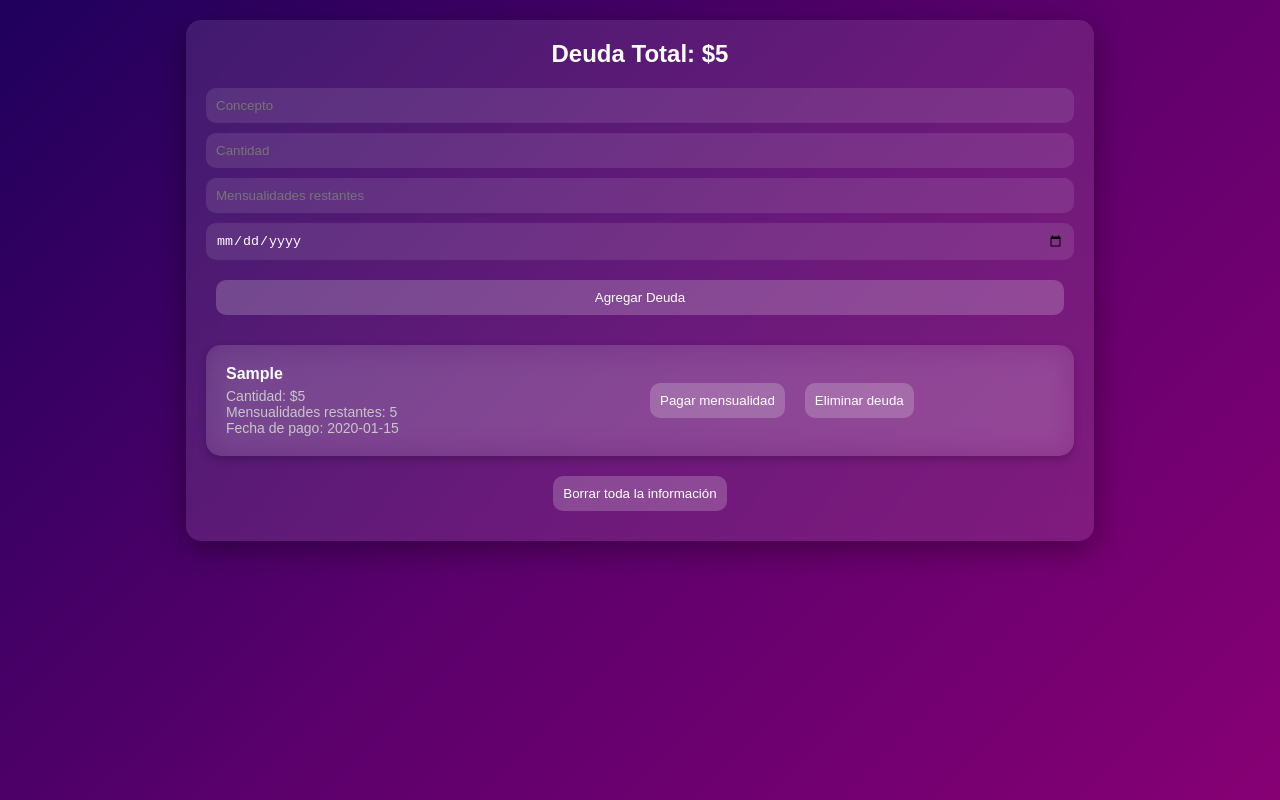
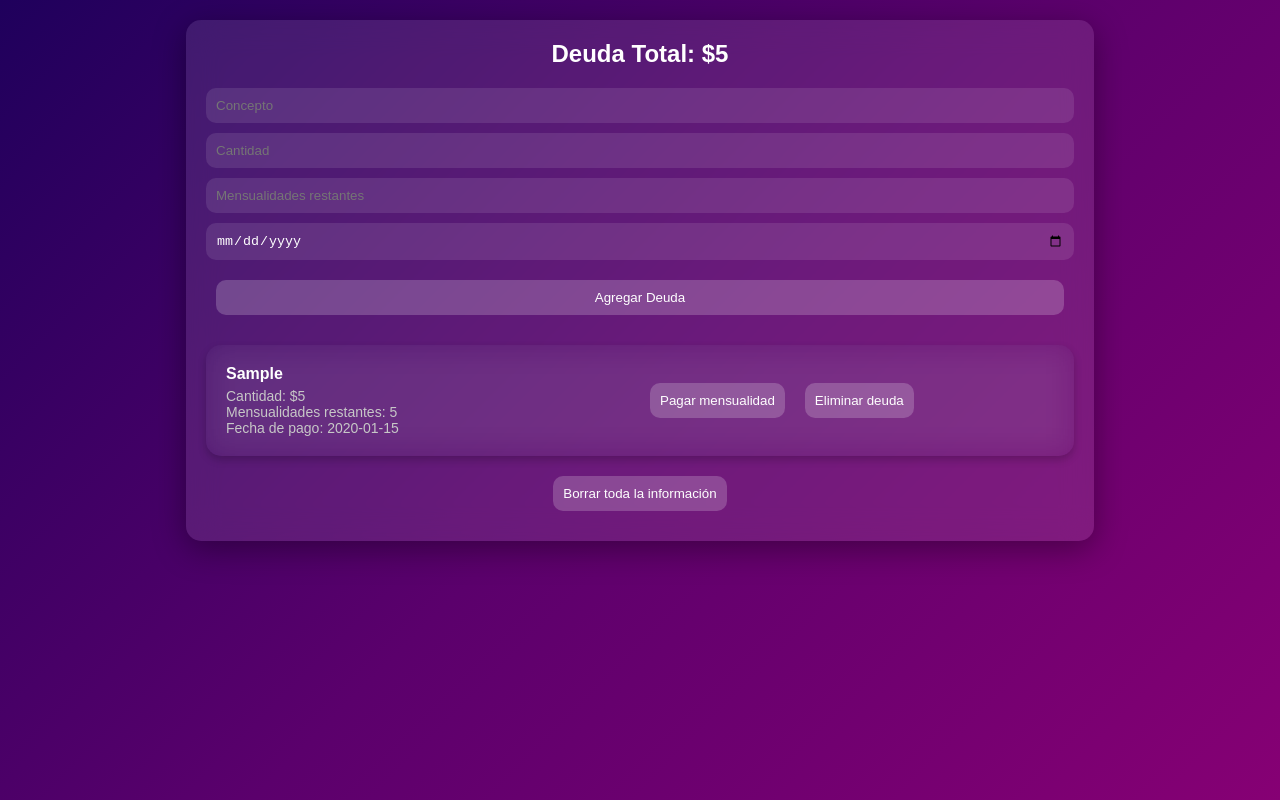
Before and after one commit to alex-stampede/Debt-tracker, a plain HTML site: page index.html in a window 1280 px wide. Both pictures are taken after typing "Sample", "5", "5", "2020-01-15" into the empty fields and a click on the button "Agregar Deuda". Drawn offline with Linux system fonts and the light colour scheme.

Commit message:
Update styles.css

```diff
--- a/styles.css
+++ b/styles.css
@@ -76,7 +76,7 @@ button:hover {
     padding: 20px;
     box-shadow: 0 4px 8px rgba(0, 0, 0, 0.2);
     box-sizing: border-box;
-    background: rgba(255, 255, 255, 0.1);
+    background: rgba(59, 19, 95, 0.1);
     backdrop-filter: blur(15px);
 
 }
```
